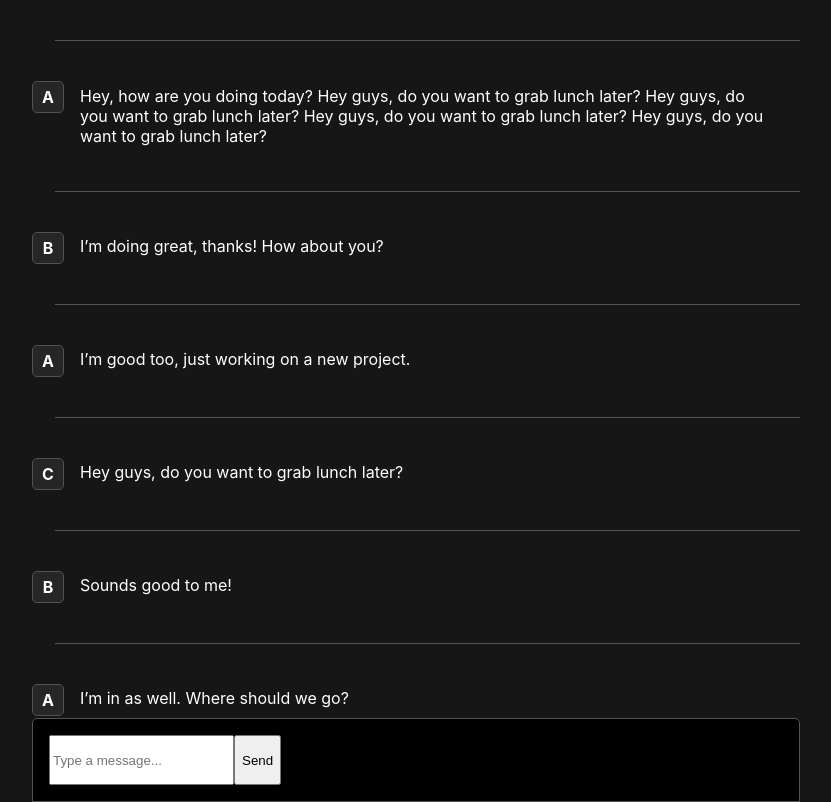
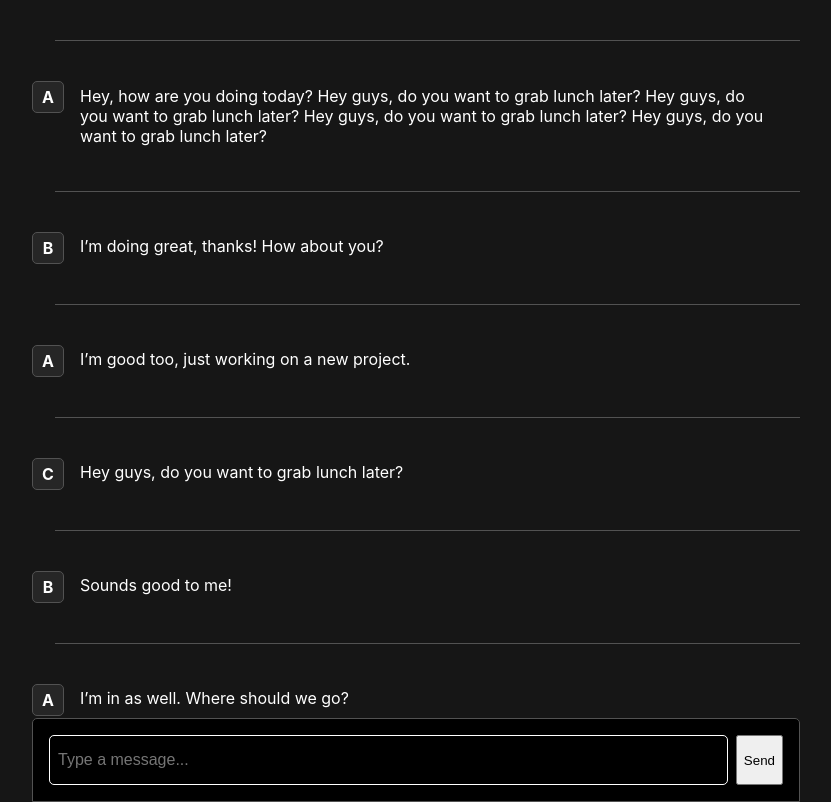
Before and after one commit to doga-ozcelik/chat-application, a React (Create React App) app: page / in a window 1280 px wide. Shown: the whole page, without its empty margins (224-1055 px from the left). Built offline with nearby package versions, Linux system fonts and the light colour scheme.

Commit message:
style(MessageInput): Arrange input design

```diff
--- a/src/components/MessageInput/MessageInput.css
+++ b/src/components/MessageInput/MessageInput.css
@@ -5,4 +5,15 @@
   border: 0.5px solid #525252;
   height: 50px;
   padding: 1rem;
+  gap: 0.5rem;
 }
+
+.Input {
+  background-color: black;
+  border: 0.5px solid #fff;
+  border-radius: 5px;
+  padding: 0.5rem;
+  color: white;
+  width: 100%;
+  font-size: 16px;
+}
--- a/src/components/MessageInput/index.tsx
+++ b/src/components/MessageInput/index.tsx
@@ -11,6 +11,7 @@ const MessageInput: React.FC = () => {
         value={input}
         onChange={(e) => setInput(e.target.value)}
         placeholder="Type a message..."
+        className="Input"
       />
       <button type="submit">Send</button>
     </div>
```
